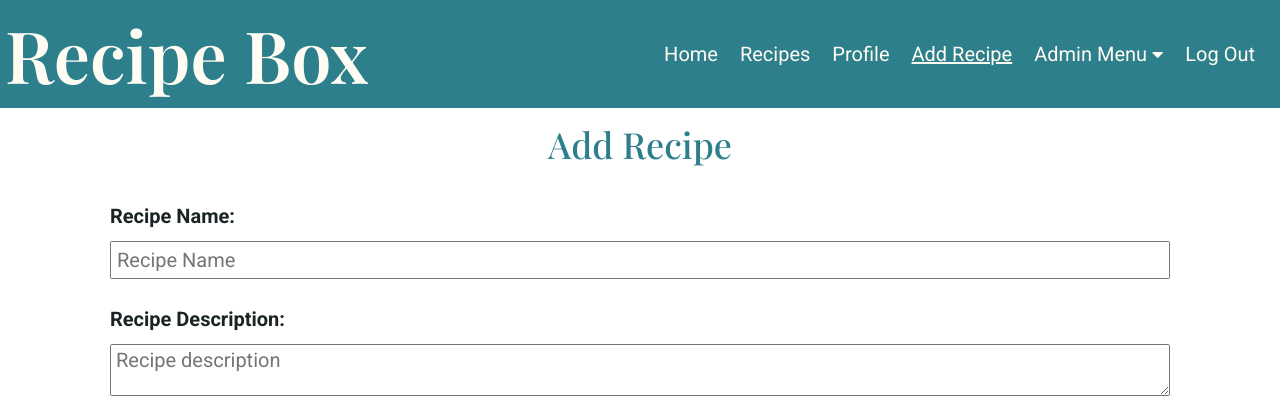
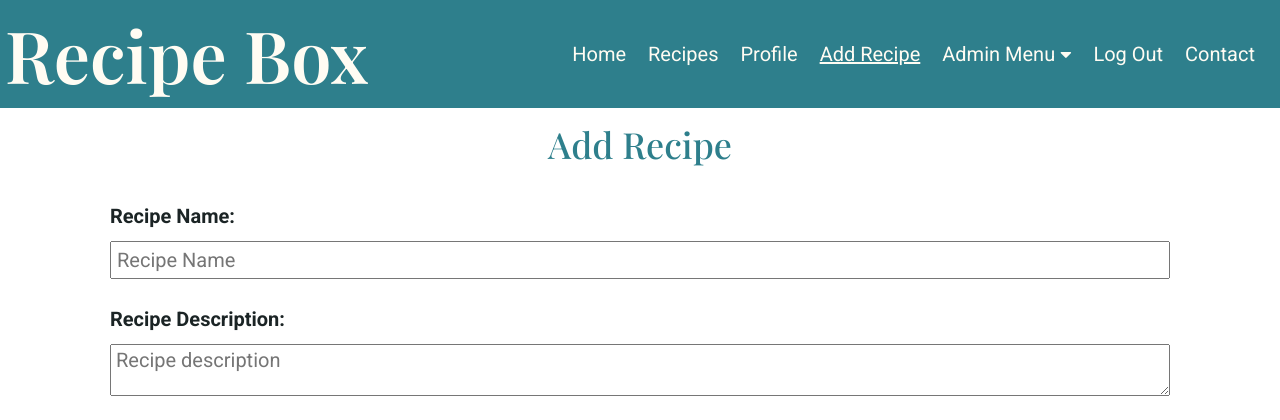
Before and after one commit to Sharon-B/Recipe-Box, a Flask app: page /add_recipe in a window 1280 px wide. Shown: the top 420 px of the page. Run offline with Flask 2, Linux system fonts and the light colour scheme; the visitor is signed in with stand-in values (Sample User, id 1); data that the repository does not hold is empty; some libraries are stand-ins or nearby versions.

Commit message:
Move contact nav menu item to outside the if statement

```diff
--- a/templates/base.html
+++ b/templates/base.html
@@ -70,10 +70,10 @@
                         <li class="nav-item {% block nav_register %}{% endblock %}">
                             <a class="nav-link" href="{{ url_for('register') }}">Register</a>
                         </li>
-                        <li class="nav-item {% block nav_contact %}{% endblock %}">
-                            <a class="nav-link" href="{{ url_for('contact') }}">Contact</a>
-                        </li>
                     {% endif %}
+                    <li class="nav-item {% block nav_contact %}{% endblock %}">
+                        <a class="nav-link" href="{{ url_for('contact') }}">Contact</a>
+                    </li>
                 </ul>
             </div>
         </nav>
```
